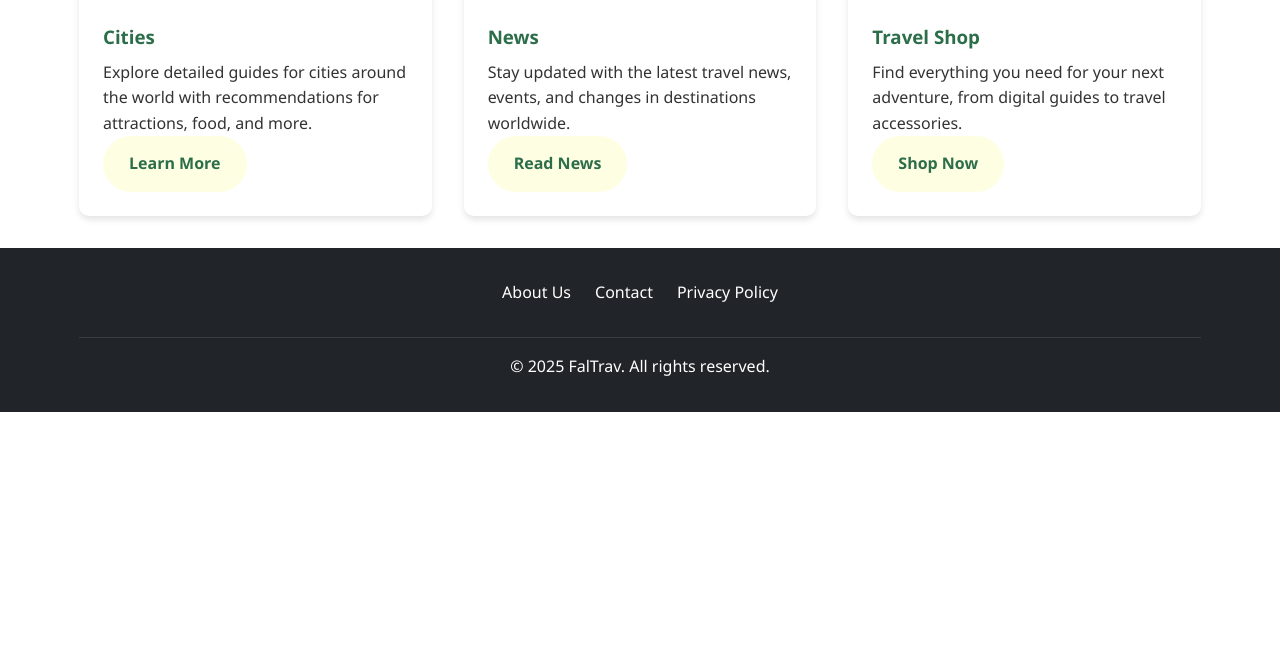
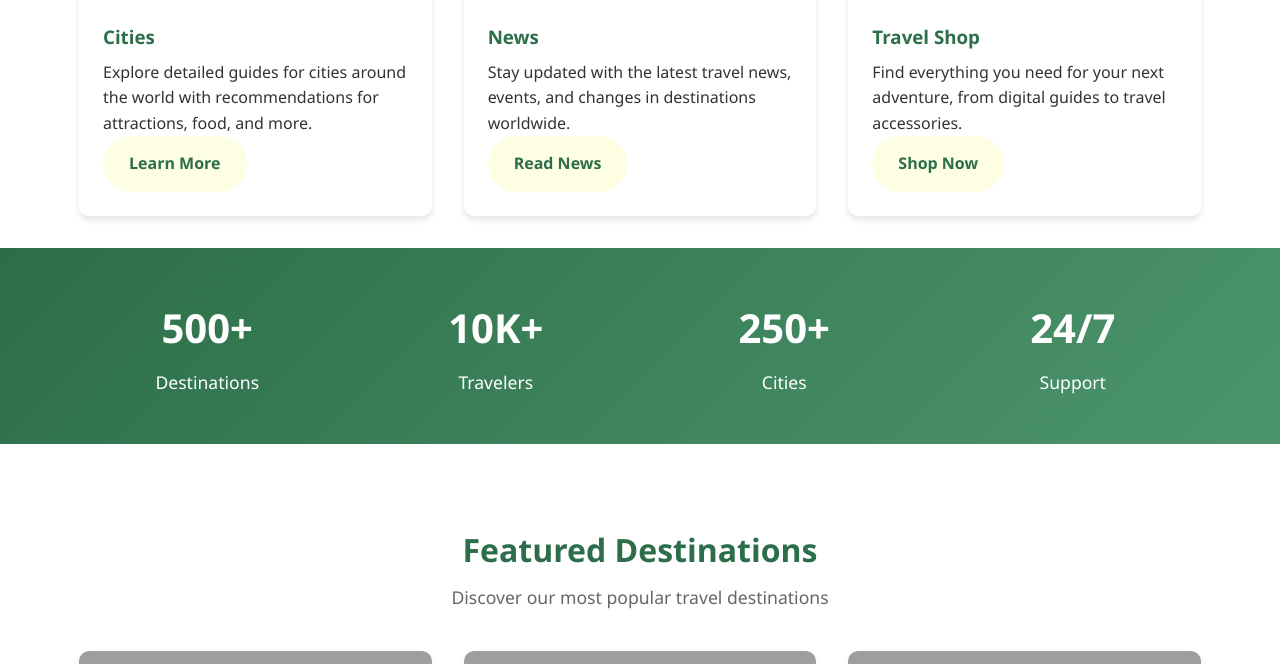
Before and after one commit to naoufal-faljane/FalTrav, a PHP site: page / in a window 1280 px wide. Shown: the part 675-1339 px from the top of the page. Before the commit the page ends 1087 px from the top, so only its background shows below. Run offline with PHP 8.4, Linux system fonts and the light colour scheme; some libraries are stand-ins or nearby versions; grey boxes are pictures that could not be loaded.

```diff
--- a/css/style.css
+++ b/css/style.css
@@ -135,6 +135,244 @@ main {
 .page-header p {
   font-size: 1.1rem;
   color: #666;
+}
+
+/* Section Header */
+.section-header {
+  text-align: center;
+  margin-bottom: 2.5rem;
+}
+
+.section-header h2 {
+  font-size: 2rem;
+  color: var(--primary-color);
+  margin-bottom: 0.5rem;
+}
+
+.section-header p {
+  font-size: 1.1rem;
+  color: #666;
+  max-width: 600px;
+  margin: 0 auto;
+}
+
+/* Stats Section */
+.stats-section {
+  background: linear-gradient(135deg, var(--primary-color), var(--secondary-color));
+  color: white;
+  padding: 3rem 0;
+  margin: 2rem 0;
+}
+
+.stats-grid {
+  display: grid;
+  grid-template-columns: repeat(auto-fit, minmax(200px, 1fr));
+  gap: 2rem;
+  text-align: center;
+}
+
+.stat-item h3 {
+  font-size: 2.5rem;
+  margin-bottom: 0.5rem;
+  font-weight: 700;
+}
+
+.stat-item p {
+  font-size: 1.1rem;
+  margin: 0;
+}
+
+/* Featured Destinations */
+.featured-destinations {
+  padding: 3rem 0;
+}
+
+.destinations-grid {
+  display: grid;
+  grid-template-columns: repeat(auto-fit, minmax(300px, 1fr));
+  gap: 2rem;
+}
+
+.destination-card {
+  border-radius: 10px;
+  overflow: hidden;
+  box-shadow: var(--shadow);
+  transition: var(--transition);
+  background: var(--white);
+}
+
+.destination-card:hover {
+  transform: translateY(-10px);
+  box-shadow: 0 15px 30px rgba(0, 0, 0, 0.15);
+}
+
+.destination-card img {
+  width: 100%;
+  height: 250px;
+  object-fit: cover;
+}
+
+.destination-info {
+  padding: 1.5rem;
+}
+
+.destination-info h3 {
+  margin-bottom: 0.5rem;
+  color: var(--primary-color);
+}
+
+.destination-info p {
+  margin-bottom: 1rem;
+  color: #666;
+}
+
+/* Testimonials */
+.testimonials {
+  padding: 3rem 0;
+  background-color: var(--light-bg);
+}
+
+.testimonials-grid {
+  display: grid;
+  grid-template-columns: repeat(auto-fit, minmax(300px, 1fr));
+  gap: 2rem;
+}
+
+.testimonial-card {
+  background: var(--white);
+  border-radius: 10px;
+  padding: 1.5rem;
+  box-shadow: var(--shadow);
+  position: relative;
+}
+
+.testimonial-card::before {
+  content: """;
+  position: absolute;
+  top: 10px;
+  left: 10px;
+  font-size: 4rem;
+  color: var(--accent-color);
+  font-family: Georgia, serif;
+  line-height: 1;
+  opacity: 0.2;
+}
+
+.testimonial-content p {
+  font-style: italic;
+  margin-bottom: 1rem;
+  position: relative;
+  z-index: 1;
+}
+
+.testimonial-author {
+  display: flex;
+  align-items: center;
+  gap: 1rem;
+}
+
+.testimonial-author img {
+  width: 50px;
+  height: 50px;
+  border-radius: 50%;
+  object-fit: cover;
+}
+
+.testimonial-author h4 {
+  margin: 0;
+  color: var(--primary-color);
+}
+
+.testimonial-author p {
+  margin: 0;
+  color: #666;
+  font-size: 0.9rem;
+}
+
+/* Travel Tips */
+.travel-tips {
+  padding: 3rem 0;
+}
+
+.tips-grid {
+  display: grid;
+  grid-template-columns: repeat(auto-fit, minmax(250px, 1fr));
+  gap: 2rem;
+}
+
+.tip-card {
+  background: var(--white);
+  border-radius: 10px;
+  padding: 2rem;
+  box-shadow: var(--shadow);
+  text-align: center;
+  transition: var(--transition);
+}
+
+.tip-card:hover {
+  transform: translateY(-5px);
+  box-shadow: 0 10px 20px rgba(0, 0, 0, 0.1);
+}
+
+.tip-card h3 {
+  color: var(--primary-color);
+  margin-bottom: 1rem;
+}
+
+.tip-card p {
+  margin-bottom: 1.5rem;
+  color: #666;
+}
+
+/* Newsletter */
+.newsletter {
+  background: linear-gradient(rgba(44, 110, 73, 0.9), rgba(44, 110, 73, 0.9)),
+              url('https://picsum.photos/1200/600?random=7') center/cover no-repeat;
+  color: var(--white);
+  padding: 4rem 0;
+  text-align: center;
+  margin: 3rem 0;
+}
+
+.newsletter-content {
+  max-width: 700px;
+  margin: 0 auto;
+}
+
+.newsletter h2 {
+  font-size: 2rem;
+  margin-bottom: 1rem;
+}
+
+.newsletter p {
+  font-size: 1.1rem;
+  margin-bottom: 2rem;
+  opacity: 0.9;
+}
+
+.newsletter-form {
+  display: flex;
+  gap: 1rem;
+  justify-content: center;
+  flex-wrap: wrap;
+}
+
+.newsletter-form input {
+  flex: 1;
+  min-width: 250px;
+  padding: 0.8rem 1.2rem;
+  border: none;
+  border-radius: 30px;
+  font-size: 1rem;
+}
+
+.newsletter-form button {
+  padding: 0.8rem 1.8rem;
+  border-radius: 30px;
+  font-weight: 600;
+  transition: var(--transition);
+  border: none;
+  cursor: pointer;
 }
 
 /* Hero Section */
--- a/index.html
+++ b/index.html
@@ -47,6 +47,7 @@
 
   <!-- Main Content -->
   <main>
+    <!-- Hero Section -->
     <section class="hero">
       <div class="container">
         <h1 data-i18n="homeTitle">Discover the World with FalTrav</h1>
@@ -55,6 +56,7 @@
       </div>
     </section>
 
+    <!-- Features Section -->
     <div class="container">
       <section class="cards-grid">
         <div class="card">
@@ -91,6 +93,155 @@
         </div>
       </section>
     </div>
+
+    <!-- Statistics Section -->
+    <section class="stats-section">
+      <div class="container">
+        <div class="stats-grid">
+          <div class="stat-item">
+            <h3>500+</h3>
+            <p>Destinations</p>
+          </div>
+          <div class="stat-item">
+            <h3>10K+</h3>
+            <p>Travelers</p>
+          </div>
+          <div class="stat-item">
+            <h3>250+</h3>
+            <p>Cities</p>
+          </div>
+          <div class="stat-item">
+            <h3>24/7</h3>
+            <p>Support</p>
+          </div>
+        </div>
+      </div>
+    </section>
+
+    <!-- Featured Destinations -->
+    <section class="featured-destinations">
+      <div class="container">
+        <div class="section-header">
+          <h2>Featured Destinations</h2>
+          <p>Discover our most popular travel destinations</p>
+        </div>
+        <div class="destinations-grid">
+          <div class="destination-card">
+            <img src="https://picsum.photos/400/250?random=4" alt="Paris">
+            <div class="destination-info">
+              <h3>Paris, France</h3>
+              <p>The City of Light offers iconic landmarks, exquisite cuisine, and romantic ambiance.</p>
+              <a href="cities.html#paris" class="btn">Explore</a>
+            </div>
+          </div>
+          <div class="destination-card">
+            <img src="https://picsum.photos/400/250?random=5" alt="Tokyo">
+            <div class="destination-info">
+              <h3>Tokyo, Japan</h3>
+              <p>Experience the perfect blend of traditional culture and modern technology.</p>
+              <a href="cities.html#tokyo" class="btn">Explore</a>
+            </div>
+          </div>
+          <div class="destination-card">
+            <img src="https://picsum.photos/400/250?random=6" alt="New York">
+            <div class="destination-info">
+              <h3>New York, USA</h3>
+              <p>The city that never sleeps, filled with culture, food, and unforgettable experiences.</p>
+              <a href="cities.html#new-york" class="btn">Explore</a>
+            </div>
+          </div>
+        </div>
+      </div>
+    </section>
+
+    <!-- Testimonials -->
+    <section class="testimonials">
+      <div class="container">
+        <div class="section-header">
+          <h2>Traveler Experiences</h2>
+          <p>Hear from our community of travelers</p>
+        </div>
+        <div class="testimonials-grid">
+          <div class="testimonial-card">
+            <div class="testimonial-content">
+              <p>"FalTrav made planning our trip to Italy so easy. The detailed guides saved us hours of research!"</p>
+              <div class="testimonial-author">
+                <img src="https://randomuser.me/api/portraits/women/32.jpg" alt="Sarah Johnson">
+                <div>
+                  <h4>Sarah Johnson</h4>
+                  <p>Italy Explorer</p>
+                </div>
+              </div>
+            </div>
+          </div>
+          <div class="testimonial-card">
+            <div class="testimonial-content">
+              <p>"The travel shop had everything we needed for our backpacking trip through Southeast Asia."</p>
+              <div class="testimonial-author">
+                <img src="https://randomuser.me/api/portraits/men/44.jpg" alt="Michael Chen">
+                <div>
+                  <h4>Michael Chen</h4>
+                  <p>Asian Adventurer</p>
+                </div>
+              </div>
+            </div>
+          </div>
+          <div class="testimonial-card">
+            <div class="testimonial-content">
+              <p>"I discovered so many hidden gems thanks to the local recommendations in FalTrav guides."</p>
+              <div class="testimonial-author">
+                <img src="https://randomuser.me/api/portraits/women/68.jpg" alt="Elena Rodriguez">
+                <div>
+                  <h4>Elena Rodriguez</h4>
+                  <p>Latin America Explorer</p>
+                </div>
+              </div>
+            </div>
+          </div>
+        </div>
+      </div>
+    </section>
+
+    <!-- Travel Tips -->
+    <section class="travel-tips">
+      <div class="container">
+        <div class="section-header">
+          <h2>Travel Tips & Guides</h2>
+          <p>Expert advice for your next adventure</p>
+        </div>
+        <div class="tips-grid">
+          <div class="tip-card">
+            <h3>Packing Efficiently</h3>
+            <p>Learn how to pack light without sacrificing comfort during your travels.</p>
+            <a href="#" class="btn">Read More</a>
+          </div>
+          <div class="tip-card">
+            <h3>Cultural Etiquette</h3>
+            <p>Understanding local customs and traditions to have respectful interactions.</p>
+            <a href="#" class="btn">Read More</a>
+          </div>
+          <div class="tip-card">
+            <h3>Travel Safety</h3>
+            <p>Essential safety tips to keep you secure while exploring new places.</p>
+            <a href="#" class="btn">Read More</a>
+          </div>
+        </div>
+      </div>
+    </section>
+
+    <!-- Newsletter -->
+    <section class="newsletter">
+      <div class="container">
+        <div class="newsletter-content">
+          <h2>Stay Updated with Travel News</h2>
+          <p>Subscribe to our newsletter and receive weekly travel inspiration, exclusive deals, and destination guides.</p>
+          <form class="newsletter-form">
+            <input type="email" placeholder="Your email address" required>
+            <button type="submit" class="btn">Subscribe</button>
+          </form>
+        </div>
+      </div>
+    </section>
   </main>
 
   <!-- Footer -->
--- a/js/main.js
+++ b/js/main.js
@@ -157,6 +157,9 @@ document.addEventListener('DOMContentLoaded', () => {
   // Initialize shop filters if on shop page
   setupShopFilters();
 
+  // Initialize newsletter form
+  setupNewsletterForm();
+
   // Check for cookie consent on pages that have the banner
   if (document.getElementById('cookie-consent')) {
     if (!localStorage.getItem('cookieConsent')) {
@@ -182,3 +185,32 @@ document.addEventListener('DOMContentLoaded', () => {
     }
   }
 });
+
+// Set up newsletter subscription
+function setupNewsletterForm() {
+  const newsletterForm = document.querySelector('.newsletter-form');
+  if (newsletterForm) {
+    newsletterForm.addEventListener('submit', function(e) {
+      e.preventDefault();
+      const emailInput = this.querySelector('input[type="email"]');
+      const email = emailInput.value;
+
+      // Simple validation
+      if (!validateEmail(email)) {
+        alert('Please enter a valid email address.');
+        return;
+      }
+
+      // Here you would normally send the email to your server
+      // For now, just show a success message
+      alert('Thank you for subscribing to our newsletter!');
+      emailInput.value = '';
+    });
+  }
+}
+
+// Email validation helper
+function validateEmail(email) {
+  const re = /^[^\s@]+@[^\s@]+\.[^\s@]+$/;
+  return re.test(email);
+}
```
